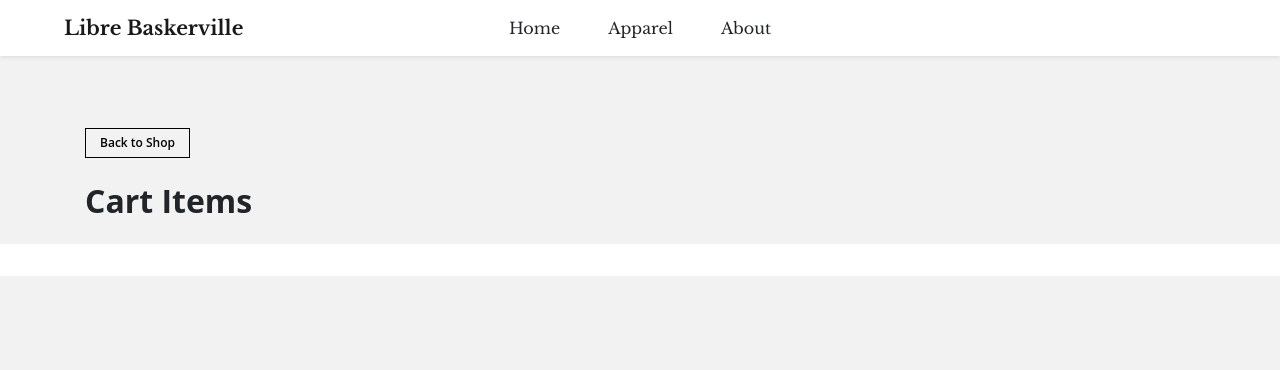
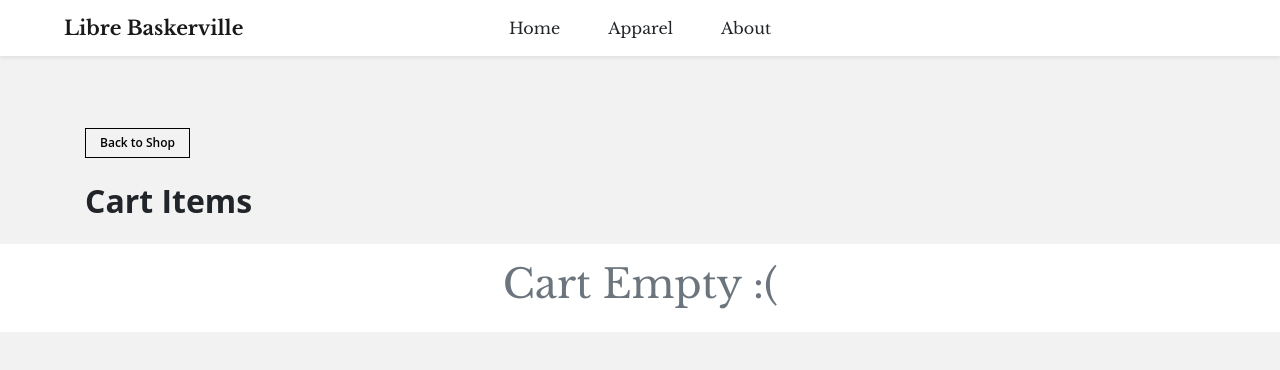
Before and after one commit to pjguitar15/react-ladies-apparel, a React (Create React App) app: page /cart in a window 1280 px wide. Shown: the top 370 px of the page. Built offline with nearby package versions, Linux system fonts and the light colour scheme.

Commit message:
if cart empty return message

```diff
--- a/src/components/Cart/CartList.jsx
+++ b/src/components/Cart/CartList.jsx
@@ -9,6 +9,9 @@ const CartList = () => {
   return (
     <div className='bg-white w-100 py-3'>
       <Container>
+        {cartItems.length < 1 && (
+          <h1 className='text-center text-secondary'>Cart Empty :(</h1>
+        )}
         {cartItems.map((item, index) => (
           <Row key={index} className='mb-3'>
             <Col md='3'>
```
